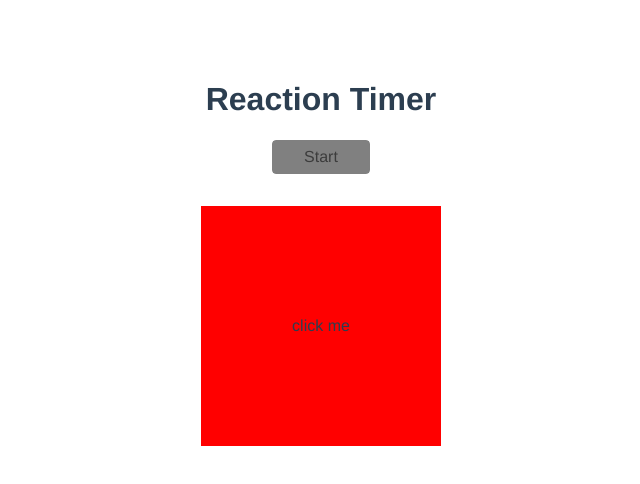
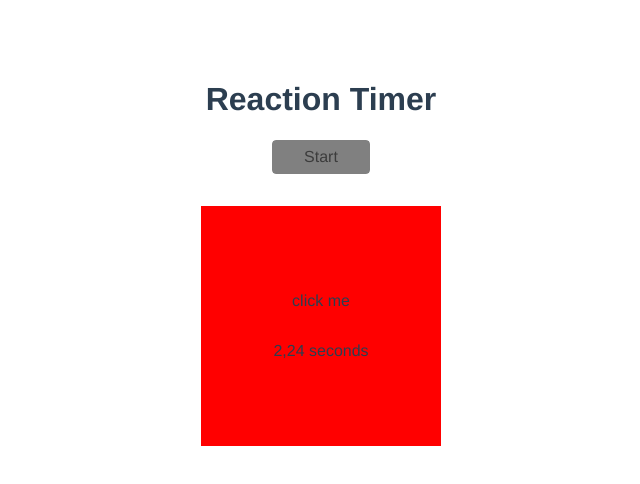
Before and after one commit to propellerhead42/reaction-timer, a Vue app: page / in a window 1280 px wide. Both pictures are taken after a click on the button "Start". Shown: the top 484 px of the page, without its empty margins (319-959 px from the left). Built offline with nearby package versions, Linux system fonts and the light colour scheme.

Commit message:
display block after random delay

```diff
--- a/src/components/Block.vue
+++ b/src/components/Block.vue
@@ -1,18 +1,43 @@
 <template>
-  <div class="block">
-     click me
+  <div class="block" v-if="showBlock">
+     <p>click me</p>
+     <p>{{ seconds }} seconds</p>
   </div>
 </template>
 
 <script>
 export default {
-    props: ["delay"]
+    props: ["delay"],
+    data() {
+        return {
+            showBlock: false,
+            seconds: this.mSecToSec(this.delay)
+        }
+    },
+    mounted() {
+        console.log("mounted");
+        setTimeout(() => {
+            this.showBlock = true;
+        }, this.delay);
+    },
+    updated() {
+        console.log("updated");
+    },
+    methods: {
+        mSecToSec(sec) {
+            let str = Math.round(sec).toString();
+            let firstChar = str[0];
+            return firstChar + "," + str.substring(1,3);
+        }
+    }
+
 }
 </script>
 
 <style>
     .block{
         display: flex;
+        flex-direction: column;
         justify-content: center;
         align-items: center;
         width: 15rem;
```
